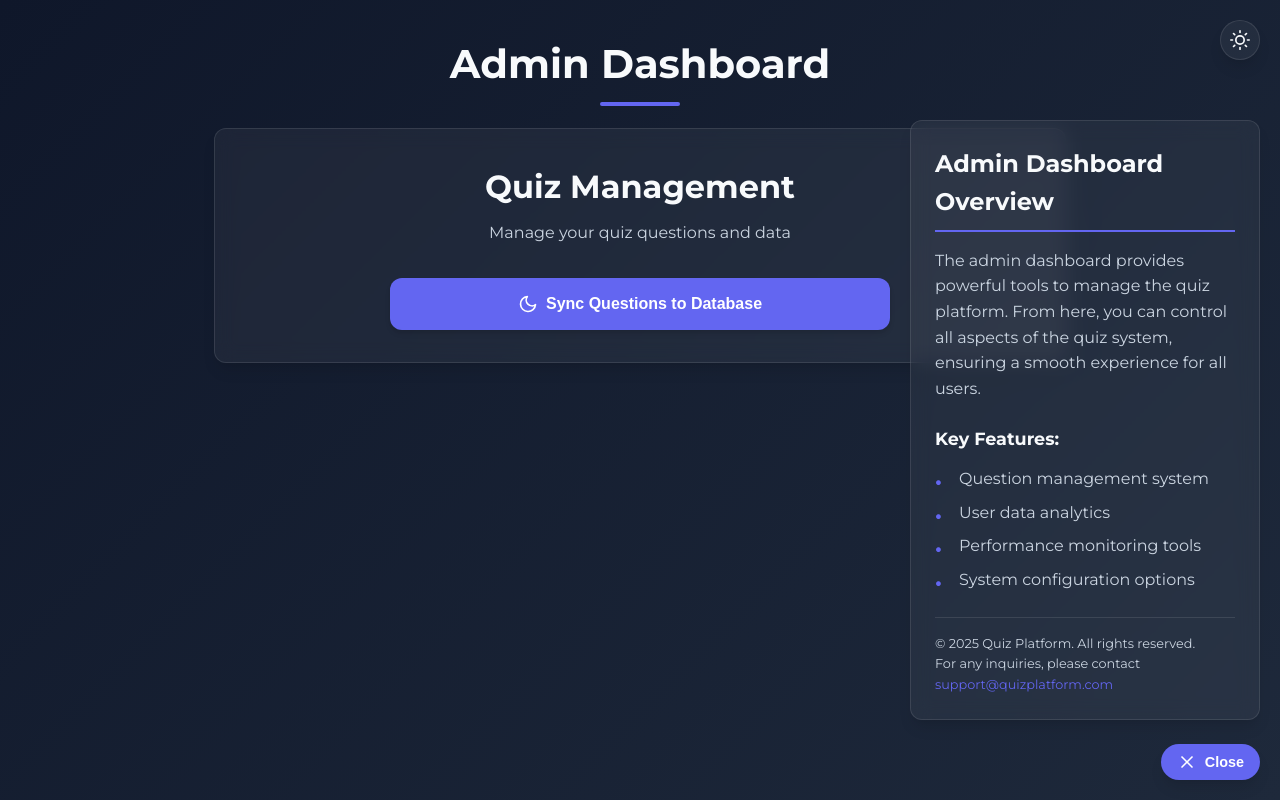
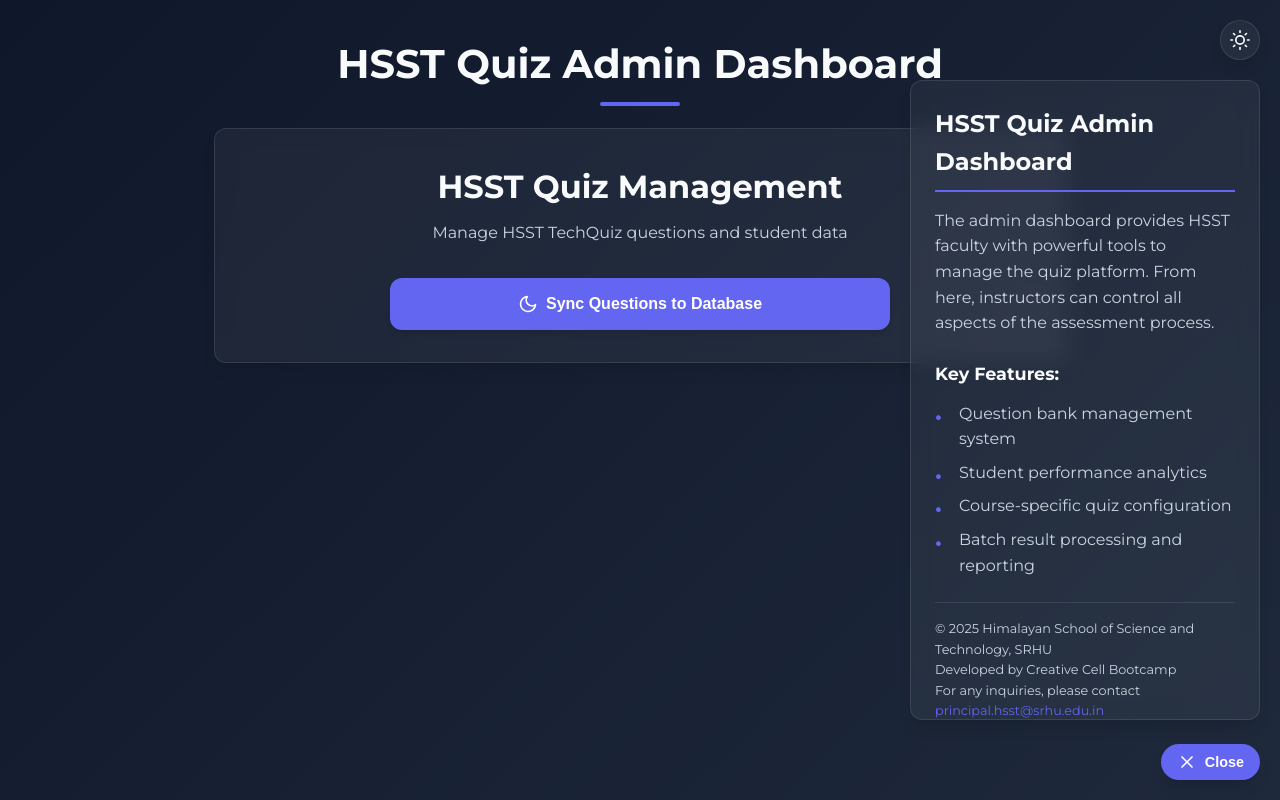
Before and after one commit to Hridesh-Srivastava/quiz-app-frontend, a React (Vite) app: page /admin in a window 1280 px wide. Both pictures are taken after a click on the button "About Us". Built offline with nearby package versions, Linux system fonts and the light colour scheme.

Commit message:
feat: Update titles and descriptions to reflect HSST TechQuiz branding

```diff
--- a/index.html
+++ b/index.html
@@ -4,7 +4,7 @@
     <meta charset="UTF-8" />
     <link rel="icon" type="image/svg+xml" href="/question.png" />
     <meta name="viewport" content="width=device-width, initial-scale=1.0" />
-    <title>Quiz App</title>
+    <title>HSST TechQuiz</title>
   </head>
   <body>
     <div id="root"></div>
--- a/src/components/AboutUs.jsx
+++ b/src/components/AboutUs.jsx
@@ -13,62 +13,62 @@
 
     if (path === "/") {
       return {
-        title: "Welcome to Our Quiz Platform",
+        title: "Welcome to HSST Quiz Hub",
         description:
-          "Our interactive quiz platform is designed to test and enhance your knowledge in various subjects. We believe in making learning fun and engaging through well-crafted quizzes that challenge your understanding and help you grow.",
+          "The HSST Quiz Hub is an initiative by the Creative Cell Bootcamp of Himalayan School of Science and Technology, Swami Rama Himalayan University. Our platform is designed to enhance learning through interactive assessments that challenge students' understanding of various technical subjects.",
         features: [
-          "User-friendly interface for seamless quiz-taking experience",
-          "Secure registration system to track your progress",
+          "User-friendly interface designed by HSST students",
+          "Secure registration system to track your academic progress",
           "Immediate feedback on your performance",
-          "Comprehensive result analysis to help you improve",
+          "Comprehensive result analysis to help identify areas for improvement",
         ],
       }
     } else if (path === "/quiz") {
       return {
-        title: "About Our Quiz System",
+        title: "About HSST Quiz System",
         description:
-          "Our quiz system is built with the latest technologies to provide you with a smooth and interactive experience. Each question is carefully crafted to test your knowledge and understanding of the subject matter.",
+          "Our quiz system is developed by the Creative Cell Bootcamp at HSST, SRHU. Each question is carefully crafted by our members to align with the curriculum and test your understanding of key concepts.",
         features: [
-          "Randomized questions to ensure a unique experience each time",
-          "Progress tracking to help you monitor your advancement",
-          "Intuitive navigation between questions",
+          "Questions designed by experts",
+          "Progress tracking integrated with HSST academic systems",
+          "Intuitive navigation for a smooth quiz experience",
           "Ability to review and change answers before final submission",
         ],
       }
     } else if (path === "/result") {
       return {
-        title: "Understanding Your Results",
+        title: "Understanding Your Quiz Results",
         description:
-          "Our result analysis system provides you with detailed insights into your performance. We believe in transparency and helping you understand your strengths and areas for improvement.",
+          "The HSST result analysis system provides detailed insights into your performance. These results are designed to help both students and faculty identify strengths and areas for improvement in the learning process.",
         features: [
-          "Comprehensive breakdown of your score",
-          "Visual representation of your performance",
-          "Comparison with average scores",
-          "Personalized feedback based on your answers",
+          "Comprehensive breakdown of your score against HSST benchmarks",
+          "Visual representation of your performance across topics",
+          "Comparison with class averages",
+          "Personalized feedback based on HSST learning objectives",
         ],
       }
     } else if (path === "/admin") {
       return {
-        title: "Admin Dashboard Overview",
+        title: "HSST Quiz Admin Dashboard",
         description:
-          "The admin dashboard provides powerful tools to manage the quiz platform. From here, you can control all aspects of the quiz system, ensuring a smooth experience for all users.",
+          "The admin dashboard provides HSST faculty with powerful tools to manage the quiz platform. From here, instructors can control all aspects of the assessment process.",
         features: [
-          "Question management system",
-          "User data analytics",
-          "Performance monitoring tools",
-          "System configuration options",
+          "Question bank management system",
+          "Student performance analytics",
+          "Course-specific quiz configuration",
+          "Batch result processing and reporting",
         ],
       }
     } else {
       return {
-        title: "About Our Platform",
+        title: "About HSST Quiz Platform",
         description:
-          "Our platform is designed with user experience in mind. We strive to provide a seamless and enjoyable experience for all our users.",
+          "Our platform is designed with the HSST student experience in mind. We strive to provide a seamless and educational assessment tool for all our students.",
         features: [
-          "Modern and intuitive interface",
-          "Responsive design for all devices",
-          "Secure and reliable system",
-          "Continuous updates and improvements",
+          "Modern interface designed by HSST Creative Cell",
+          "Responsive design for access on all devices",
+          "Secure and reliable assessment system",
+          "Regular updates based on faculty and student feedback",
         ],
       }
     }
@@ -138,9 +138,10 @@
         </ul>
 
         <div className="about-us-footer">
-          <p>© {new Date().getFullYear()} Quiz Platform. All rights reserved.</p>
+          <p>© {new Date().getFullYear()} Himalayan School of Science and Technology, SRHU</p>
+          <p>Developed by Creative Cell Bootcamp</p>
           <p>
-            For any inquiries, please contact <a href="mailto:support@quizplatform.com">support@quizplatform.com</a>
+            For any inquiries, please contact <a href="mailto:principal.hsst@srhu.edu.in">principal.hsst@srhu.edu.in</a>
           </p>
         </div>
       </div>
--- a/src/components/Admin.jsx
+++ b/src/components/Admin.jsx
@@ -29,12 +29,12 @@
 
   return (
     <div className="container admin-container">
-      <h1 className="title">Admin Dashboard</h1>
+      <h1 className="title">HSST Quiz Admin Dashboard</h1>
 
       <div className="card admin-card">
         <div className="admin-header">
-          <h2 className="admin-title">Quiz Management</h2>
-          <p className="admin-subtitle">Manage your quiz questions and data</p>
+          <h2 className="admin-title">HSST Quiz Management</h2>
+          <p className="admin-subtitle">Manage HSST TechQuiz questions and student data</p>
         </div>
 
         <div className="admin-actions">
--- a/src/components/Main.jsx
+++ b/src/components/Main.jsx
@@ -53,7 +53,7 @@
 
   return (
     <div className="container">
-      <h1 className="title">Interactive Quiz Platform</h1>
+      <h1 className="title">HSST TechQuiz Hub</h1>
 
       <div className="welcome-section">
         <div className="rules-card">
@@ -75,7 +75,7 @@
               <line x1="16" y1="17" x2="8" y2="17"></line>
               <polyline points="10 9 9 9 8 9"></polyline>
             </svg>
-            Quiz Guidelines
+            HSST Quiz Guidelines
           </h2>
           <ul className="rules-list">
             <li>You will be asked questions one after another.</li>
--- a/src/components/Quiz.jsx
+++ b/src/components/Quiz.jsx
@@ -74,7 +74,7 @@
 
   return (
     <div className="container quiz-container">
-      <h1 className="title">Quiz in Progress</h1>
+      <h1 className="title">HSST Quiz in Progress</h1>
 
       <div className="progress-bar">
         <div className="progress-fill" style={{ width: `${progressPercentage}%` }}></div>
--- a/src/components/Result.jsx
+++ b/src/components/Result.jsx
@@ -1,6 +1,7 @@
 "use client"
 import "../styles/result.css"
 import { Link } from "react-router-dom"
+import { useEffect } from "react"
 import { useDispatch, useSelector } from "react-redux"
 import { resetAllAction } from "../redux/question_reducer"
 import { resetResultAction } from "../redux/result_reducer"
@@ -19,6 +20,13 @@
   const earnPoints = earnPoints_Number(result, answers, 5)
   const flag = earnPoints >= totalPoints * 0.5
   const percentage = (earnPoints / totalPoints) * 100
+
+  useEffect(() => {
+    const timer = setTimeout(() => {
+      alert("Thank you for your participation!")
+    }, 500)
+    return () => clearTimeout(timer)
+  }, [])
 
   usePublishResult({
     result,
@@ -41,7 +49,7 @@
     <div className="container result-container">
       <div className="result-header">
         <h1 className="result-title">Quiz Results</h1>
-        <p className="result-subtitle">Here's how you performed</p>
+        <p className="result-subtitle">Your TechQuiz Performance</p>
       </div>
 
       <div className="card result-card">
--- a/src/styles/quiz.css
+++ b/src/styles/quiz.css
@@ -106,8 +106,8 @@
   height: 10px;
   background: white;
   border-radius: 50%;
-    margin-left: 5px;
-    margin-top: 0px;
+  margin-left: 7px;
+  margin-top: .2px;
   transition: transform 0.2s ease;
 }
 
@@ -177,6 +177,6 @@
     left: 0.8rem;
     width: 8px;
     height: 8px;
-      margin-left: 5px;
+    margin-left: 0px;
   }
 }
```
Lines whose indentation alone changed are shown as unchanged.
